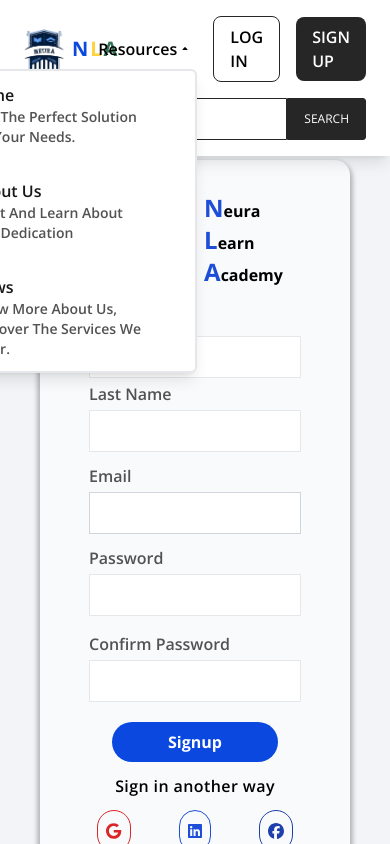
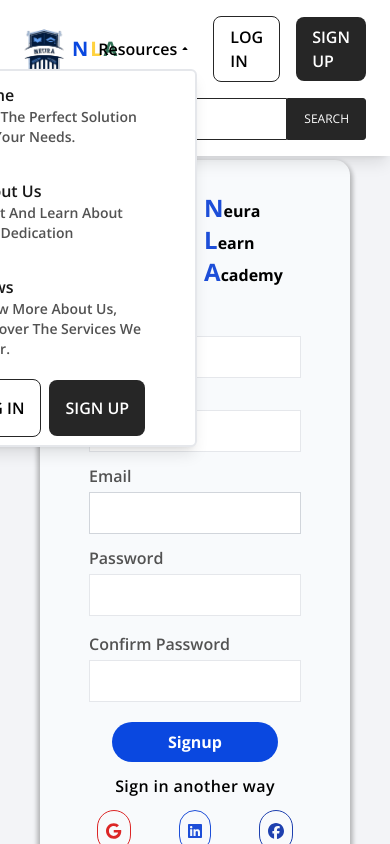
Before and after one commit to FrontEndDevo/NeuraLearnAcademy, a React (Vite) app: page /signup in a window 390 px wide. Both pictures are taken after a click on the element 143 px from the left and 49 px from the top of the page. Shown: the top 844 px of the page. Built offline with nearby package versions, Linux system fonts and the light colour scheme.

Commit message:
Update LinksDropdown component to include login and signup links for non-authenticated users

```diff
--- a/src/common/Navbar/LinksDropdown.jsx
+++ b/src/common/Navbar/LinksDropdown.jsx
@@ -95,13 +95,30 @@ const LinksDropdown = ({ isAuth, showOptions }) => {
 
   return (
     <div
-      className={`absolute -right-0 md:-right-20 grid grid-cols-1 md:grid-cols-2 w-[76vw] md:w-[98vw] z-50 gap-2 duration-200 bg-white border-2 rounded-md shadow-lg top-full ${
+      className={`absolute -right-0 md:-right-56 grid grid-cols-1 md:grid-cols-2 w-[76vw] md:w-[98vw] z-50 gap-2 duration-200 bg-white border-2 rounded-md shadow-lg top-full ${
         showOptions
           ? "opacity-100 translate-y-0"
           : "opacity-0 -translate-y-5 pointer-events-none"
       }`}
     >
       {navLinks}
+
+      {!isAuth && (
+        <div className="flex items-center justify-center gap-2 px-4 pb-2 font-semibold uppercase sm:gap-12 md:hidden">
+          <Link
+            to="/login"
+            className="p-4 duration-200 border rounded-lg border-neutral-800 hover:bg-neutral-200"
+          >
+            Log in
+          </Link>
+          <Link
+            to="/signup"
+            className="p-4 text-white duration-200 rounded-lg bg-neutral-800 hover:bg-neutral-900"
+          >
+            Sign Up
+          </Link>
+        </div>
+      )}
     </div>
   );
 };
@@ -112,82 +129,3 @@ LinksDropdown.propTypes = {
 };
 
 export default LinksDropdown;
-
-// function NavListMenu() {
-//   const [isMenuOpen, setIsMenuOpen] = React.useState(false);
-//   const [isMobileMenuOpen, setIsMobileMenuOpen] = React.useState(false);
-//   const renderItems = navListMenuItems.map(
-//     ({ icon, title, description }, key) => (
-//       <a href="#" key={key}>
-//         <MenuItem className="flex items-center gap-3 rounded-lg">
-//           <div className="flex items-center justify-center rounded-lg !bg-blue-gray-50 p-2 ">
-//             {" "}
-//             {React.createElement(icon, {
-//               strokeWidth: 2,
-//               className: "h-6 text-gray-900 w-6",
-//             })}
-//           </div>
-//           <div>
-//             <Typography
-//               variant="h6"
-//               color="blue-gray"
-//               className="flex items-center text-sm font-bold"
-//             >
-//               {title}
-//             </Typography>
-//             <Typography
-//               variant="paragraph"
-//               className="text-xs !font-medium text-blue-gray-500"
-//             >
-//               {description}
-//             </Typography>
-//           </div>
-//         </MenuItem>
-//       </a>
-//     )
-//   );
-
-//   return (
-//     <React.Fragment>
-//       <Menu
-//         open={isMenuOpen}
-//         handler={setIsMenuOpen}
-//         offset={{ mainAxis: 20 }}
-//         placement="bottom"
-//         allowHover={true}
-//       >
-//         <MenuHandler>
-//           <Typography as="div" variant="small" className="font-medium">
-//             <ListItem
-//               className="flex items-center gap-2 py-2 pr-4 font-medium text-gray-900"
-//               selected={isMenuOpen || isMobileMenuOpen}
-//               onClick={() => setIsMobileMenuOpen((cur) => !cur)}
-//             >
-//               Resources
-//               <ChevronDownIcon
-//                 strokeWidth={2.5}
-//                 className={`hidden h-3 w-3 transition-transform lg:block ${
-//                   isMenuOpen ? "rotate-180" : ""
-//                 }`}
-//               />
-//               <ChevronDownIcon
-//                 strokeWidth={2.5}
-//                 className={`block h-3 w-3 transition-transform lg:hidden ${
-//                   isMobileMenuOpen ? "rotate-180" : ""
-//                 }`}
-//               />
-//             </ListItem>
-//           </Typography>
-//         </MenuHandler>
-//         <MenuList className="hidden max-w-screen-xl rounded-xl lg:block">
-//           <ul className="grid grid-cols-3 outline-none gap-y-2 outline-0">
-//             {renderItems}
-//           </ul>
-//         </MenuList>
-//       </Menu>
-//       <div className="block lg:hidden">
-//         <Collapse open={isMobileMenuOpen}>{renderItems}</Collapse>
-//       </div>
-//     </React.Fragment>
-//   );
-// }
```
